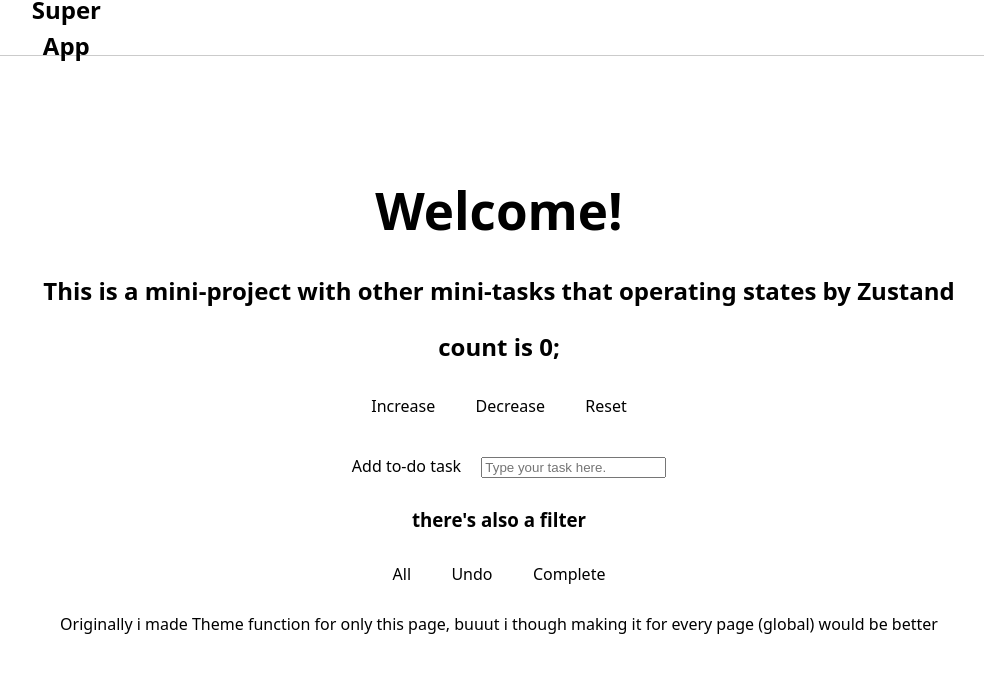
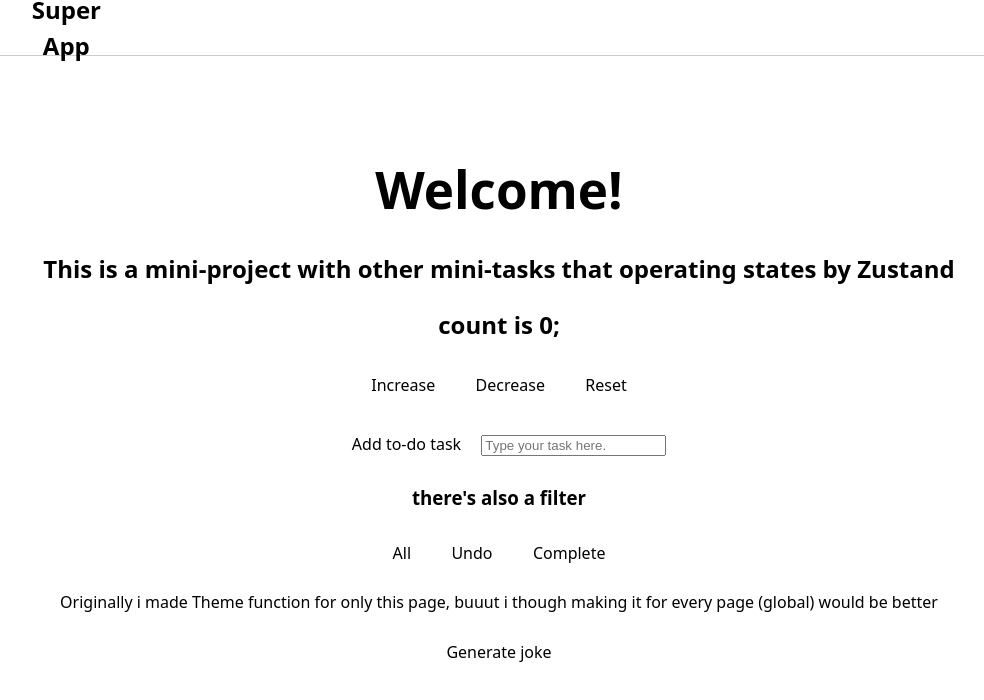
Before and after one commit to 1Malarka/React-Learning, a React (Vite) app in the folder Navigation-router/: page /App4 in a window 1280 px wide. Shown: the top 700 px of the page, without its empty margins (141-1125 px from the left). Built offline with nearby package versions, Linux system fonts and the light colour scheme.

Commit message:
New features, API with jokes (ASYNC), and shallow, so this 100% don't get unnecessary re-render.

```diff
--- a/Navigation-router/src/myOtherProjects/App4.jsx
+++ b/Navigation-router/src/myOtherProjects/App4.jsx
@@ -1,14 +1,17 @@
-import { useState } from "react";
+import { useEffect, useState } from "react";
 import { create } from "zustand";
 import { persist } from "zustand/middleware";
-import { createTodo } from "./Components";    // this one also
+import { createTodo, jokeCreater } from "./Components";    // this one also
 import { createCounter } from "./Components"; // importing states that being used in functions
+import { shallow } from "zustand/shallow"
 
 const useStore = create(
   persist(    // this one is middleware, bro bcs his role is saving everything in localStorage
        (set, get) => ({
       ...createCounter(set, get),   //connecting them to useStore so it would work
       ...createTodo(set, get),
+      ...jokeCreater(set, get),
+
   }),
   {
       name: "app-storage"      // Name of folder or smt, that stores each state from components.js inside it
@@ -106,6 +109,34 @@ function TodoList() {
 
 // end of to-do list
 
+function JokeCreator() {
+  const loading = useStore((s) => s.loading);
+  const error = useStore((s) => s.error);
+  const fetch = useStore((s) => s.fetch);
+  const data = useStore((s) => s.data);
+  console.log(data)
+  shallow
+
+
+
+
+  return (
+    <div>
+        <div>
+        {loading && <p>Loading joke...</p>}
+        {error && <p>{error}</p>}
+        {data && (
+      <div>
+        <p>{data.setup}</p>
+        <p><b>{data.delivery}</b></p>
+      </div>
+      )}
+        </div>
+        <button onClick={fetch}>Generate joke</button>
+    </div>
+  )
+}
+
  return (
 <div>
   <div>
@@ -116,6 +147,7 @@ function TodoList() {
   <div>
     <TodoList />
     <p>Originally i made Theme function for only this page, buuut i though making it for every page (global) would be better</p>
+    <JokeCreator />
   </div>
 </div>
  )
--- a/Navigation-router/src/myOtherProjects/Components.js
+++ b/Navigation-router/src/myOtherProjects/Components.js
@@ -24,3 +24,24 @@ export const createCounter = (set) => ({
      decrease: () => set((state) => ({ count: state.count - 1 })),
      reset: () => set(() => ({ count: 0 })),
 })
+
+export const jokeCreater = (set, get) => ({
+    loading: false,
+    error: null,
+    data: null,
+
+    fetch: async () => {
+      set({ loading: true, error: null });
+      try {
+        const res = await fetch("https://v2.jokeapi.dev/joke/Any");
+        const data = await res.json();
+        set({
+          loading: false,
+          error: null,
+          data: data,
+        });
+      } catch (err) {
+        set({ loading: false, error: "failed to fetch data" })
+      }
+    }
+})
```
